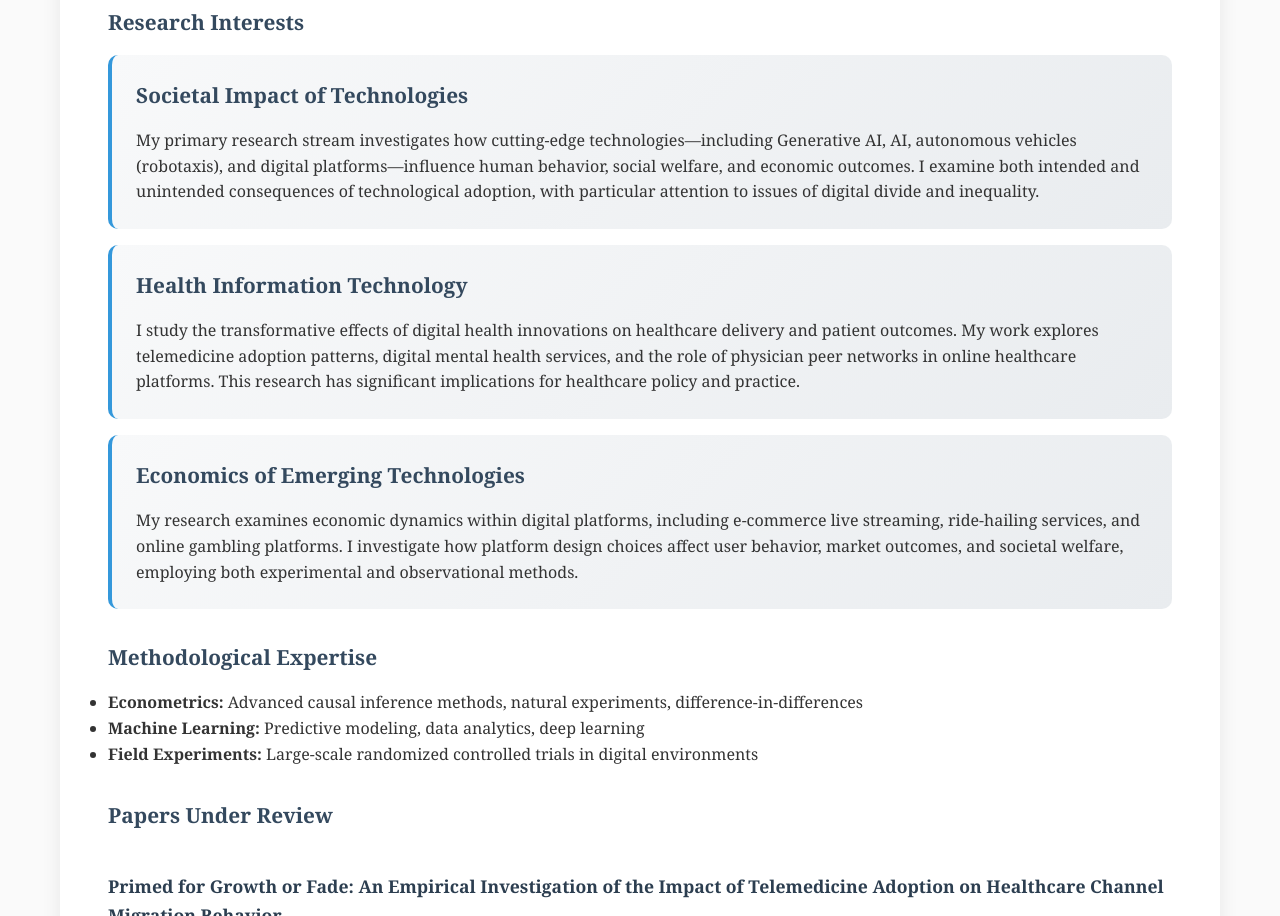
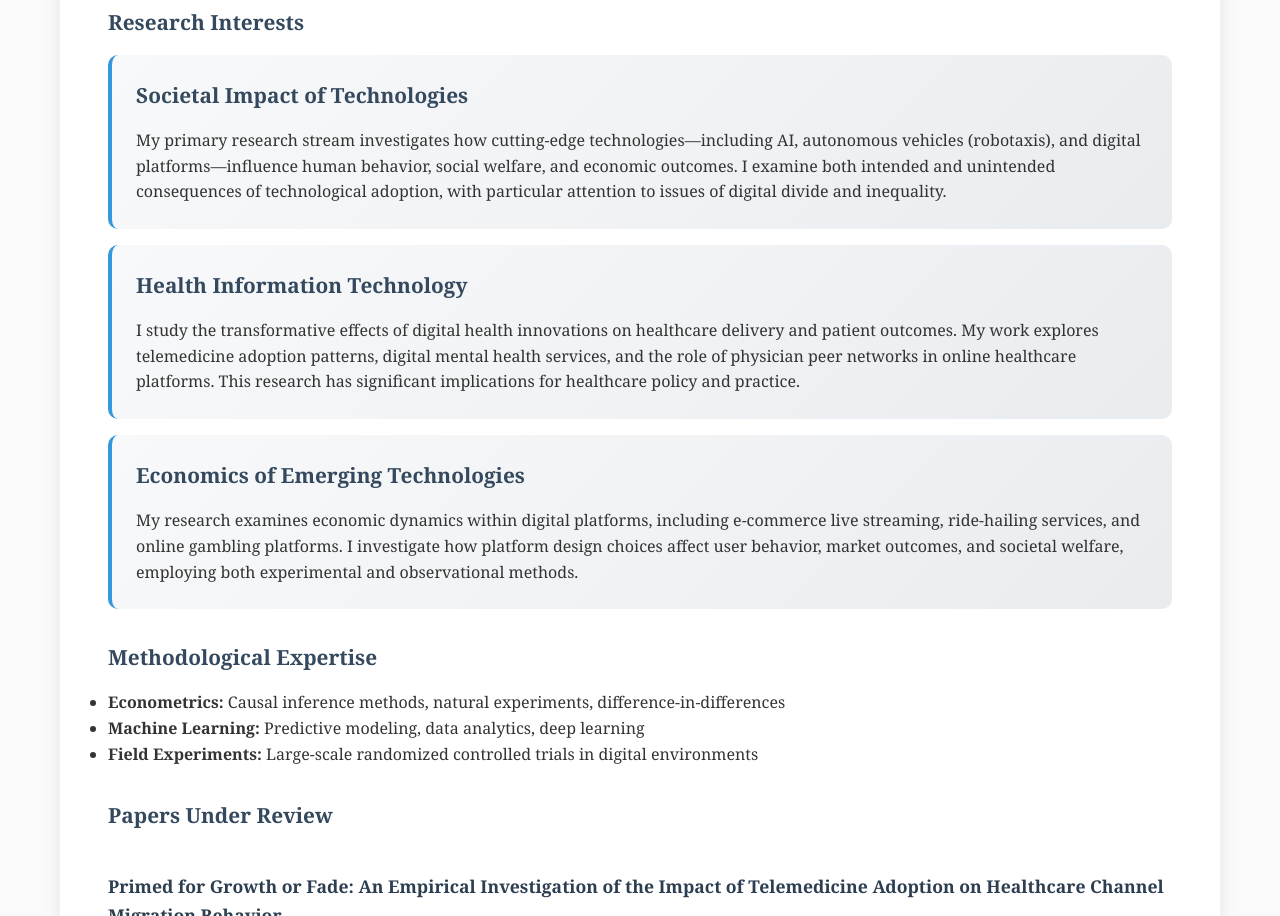
Before and after one commit to justin-tian-is/justin-tian-is.github.io, a plain HTML site: page index.html in a window 1280 px wide. Shown: the part 1540-2456 px from the top of the page. Drawn offline with Linux system fonts and the light colour scheme.

Commit message:
Update index.html

```diff
--- a/index.html
+++ b/index.html
@@ -535,7 +535,7 @@
     <main class="container">
         <section id="about" class="section">
             <h2>About Me</h2>
-            <p>Welcome to my academic portfolio. I am a PhD candidate in Information Systems at the University of Florida's Warrington College of Business, working under the supervision of Dr. Liangfei Qiu. My research focuses on the societal impact of technologies, particularly exploring how innovations like Generative AI, AI, autonomous vehicles, health IT, and other emerging digital technologies reshape human behavior and social outcomes.</p>
+            <p>Welcome to my academic portfolio. I am a PhD candidate in Information Systems at the University of Florida's Warrington College of Business, working under the supervision of Dr. Liangfei Qiu. My research focuses on the societal impact of technologies, particularly exploring how innovations like AI, autonomous vehicles, health IT, and other emerging digital technologies reshape human behavior and social outcomes.</p>
 
             <br>
 
@@ -582,7 +582,7 @@
             <h3>Research Interests</h3>
             <div class="research-area">
                 <h3>Societal Impact of Technologies</h3>
-                <p>My primary research stream investigates how cutting-edge technologies—including Generative AI, AI, autonomous vehicles (robotaxis), and digital platforms—influence human behavior, social welfare, and economic outcomes. I examine both intended and unintended consequences of technological adoption, with particular attention to issues of digital divide and inequality.</p>
+                <p>My primary research stream investigates how cutting-edge technologies—including AI, autonomous vehicles (robotaxis), and digital platforms—influence human behavior, social welfare, and economic outcomes. I examine both intended and unintended consequences of technological adoption, with particular attention to issues of digital divide and inequality.</p>
             </div>
 
             <div class="research-area">
@@ -597,7 +597,7 @@
 
             <h3>Methodological Expertise</h3>
             <ul>
-                <li><strong>Econometrics:</strong> Advanced causal inference methods, natural experiments, difference-in-differences</li>
+                <li><strong>Econometrics:</strong> Causal inference methods, natural experiments, difference-in-differences</li>
                 <li><strong>Machine Learning:</strong> Predictive modeling, data analytics, deep learning</li>
                 <li><strong>Field Experiments:</strong> Large-scale randomized controlled trials in digital environments</li>
             </ul>
```
